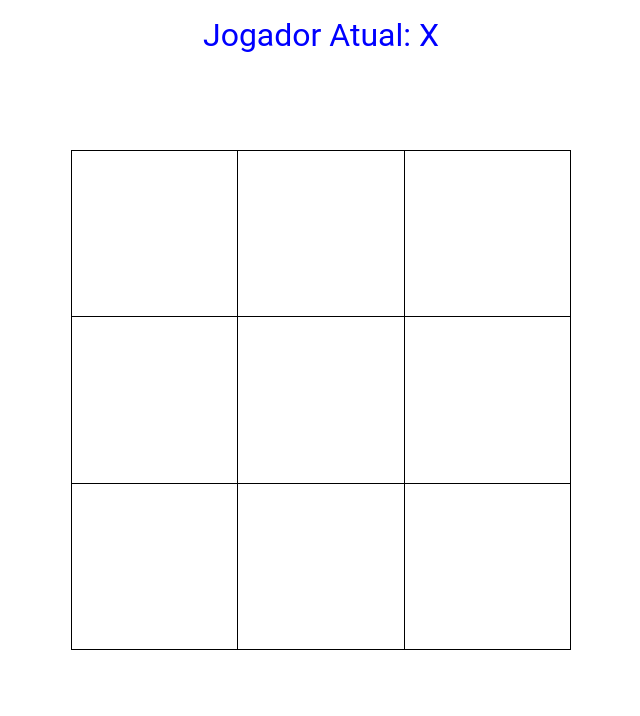
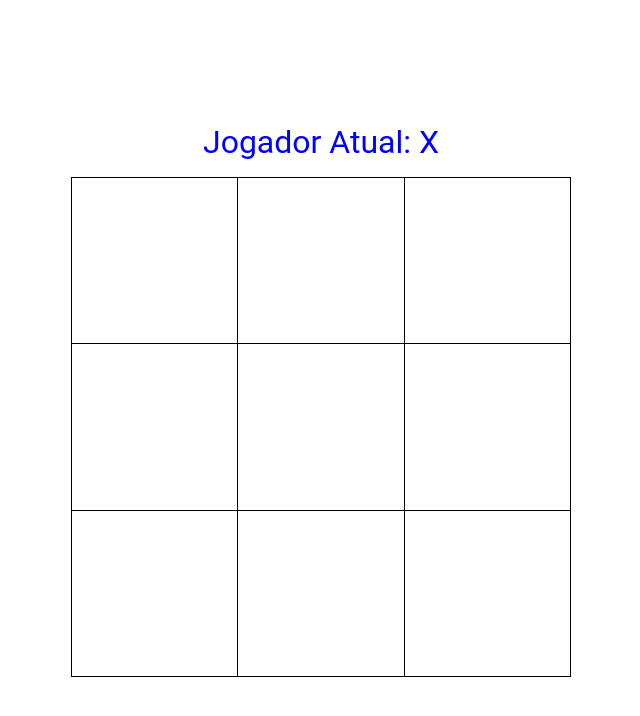
Before and after one commit to edupsousa/minicurso-react, a React (Vite) app in the folder tutorial/: page / in a window 1280 px wide. Shown: the top 716 px of the page, without its empty margins (319-959 px from the left). Built offline with nearby package versions, Linux system fonts and the light colour scheme.

Commit message:
alterado layout para mostrar placar acima do tabuleiro

```diff
--- a/tutorial/src/Tabuleiro.tsx
+++ b/tutorial/src/Tabuleiro.tsx
@@ -34,6 +34,9 @@ export default function Tabuleiro() {
 
   return (
     <div className={`jogo ${encerrado && "encerrado"}`}>
+      <div className={`placar ${getClasseJogador(jogador)}`}>
+        {encerrado ? "Vencedor:" : "Jogador Atual:"} {valor2Jogador(jogador)}
+      </div>
       <div className="tabuleiro">
         {tabuleiro.map((celula, i) => (
           <Celula
@@ -44,9 +47,6 @@ export default function Tabuleiro() {
           />
         ))}
       </div>
-      <div className={`jogador-atual ${getClasseJogador(jogador)}`}>
-        {encerrado ? "Vencedor:" : "Jogador Atual:"} {valor2Jogador(jogador)}
-      </div>
     </div>
   );
 }
--- a/tutorial/src/jogo.css
+++ b/tutorial/src/jogo.css
@@ -1,6 +1,22 @@
 :root {
   /* Fonte sem serifa */
   --fonte-padrao: "Roboto", sans-serif;
+}
+
+.jogo {
+  /* Centralizar na página */
+  position: fixed;
+  top: 50%;
+  left: 50%;
+  transform: translate(-50%, -50%);
+}
+
+.placar {
+  /* Centralizar o texto do placar acima do tabuleiro */
+  margin-bottom: 1rem;
+  font-family: var(--fonte-padrao);
+  font-size: 2rem;
+  text-align: center;
 }
 
 .tabuleiro {
@@ -9,12 +25,6 @@
   /* Tamanho do tabuleiro */
   width: 500px;
   height: 500px;
-
-  /* Centralizar na página */
-  position: fixed;
-  top: 50%;
-  left: 50%;
-  transform: translate(-50%, -50%);
 
   /* Mostrar células em um grid 3x3 */
   display: grid;
@@ -63,17 +73,6 @@
   color: #00f;
 }
 
-.jogador-atual {
-  /* Centralizar o texto do jogador atual na parte superior da tela */
-  position: fixed;
-  top: 0;
-  left: 50%;
-  transform: translateX(-50%);
-  margin-top: 1rem;
-  font-family: var(--fonte-padrao);
-  font-size: 2rem;
-}
-
 .celula.vitoria {
   /* Destacar a celula vitoriosa */
   color: #0f0;
```
